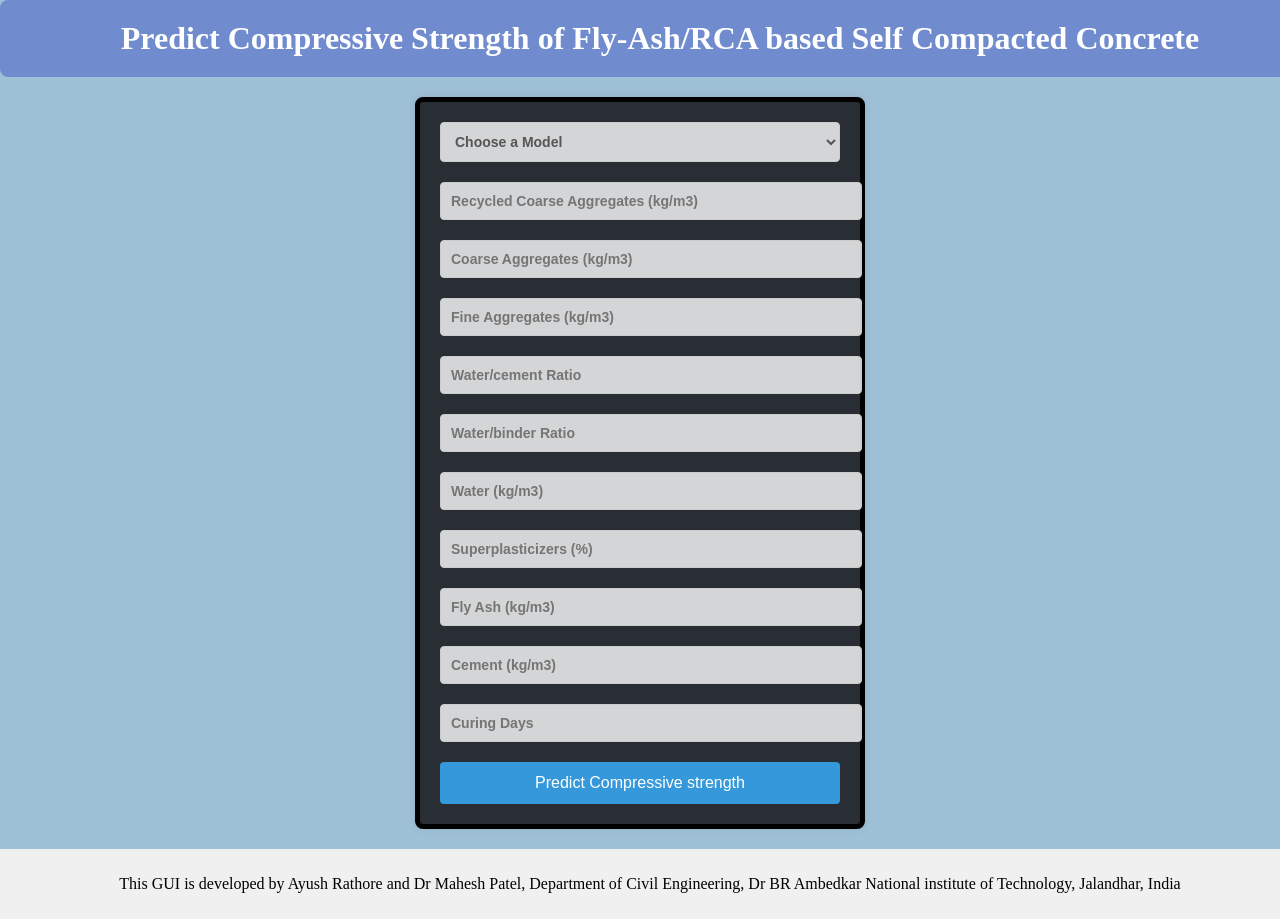
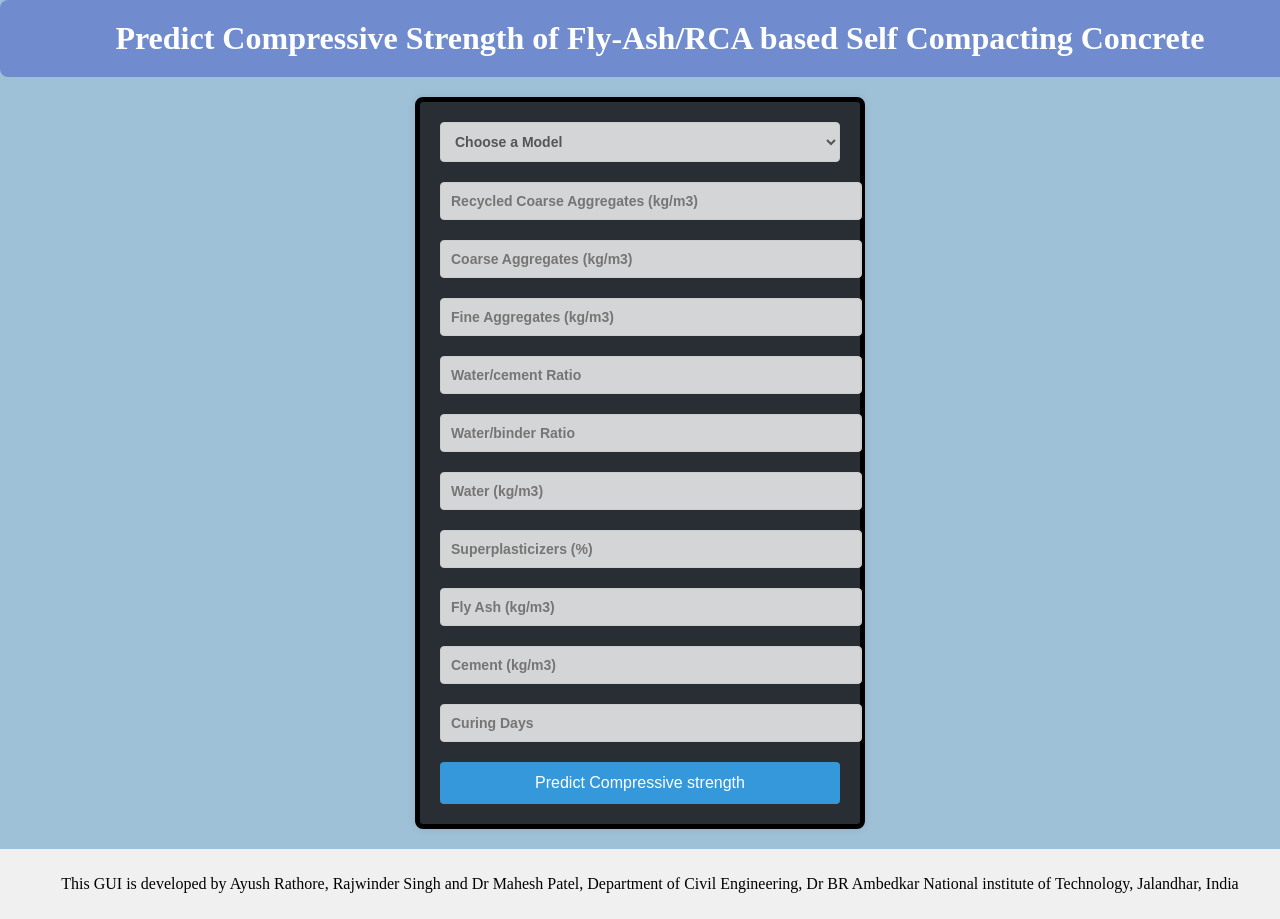
Before and after one commit to ayushrathore111/flyash-gui, a Flask app: page / in a window 1280 px wide. Run offline with Flask 3, Linux system fonts and the light colour scheme; parts of the project's set-up code (start-up, migrations or seed data) failed here and were passed over.

Commit message:
Update index.html

```diff
--- a/templates/index.html
+++ b/templates/index.html
@@ -13,7 +13,7 @@
 
 <body>
   <div class="login">
-    <h1>Predict Compressive Strength of Fly-Ash/RCA based Self Compacted Concrete </h1>
+    <h1>Predict Compressive Strength of Fly-Ash/RCA based Self Compacting Concrete </h1>
   </div>
 
  <div class="login-container">
@@ -73,7 +73,7 @@
  </div>
 </div>
 <footer>
-    <p>This GUI is developed by Ayush Rathore and Dr Mahesh Patel, Department of Civil Engineering, Dr BR Ambedkar National institute of Technology, Jalandhar, India</p>
+    <p>This GUI is developed by Ayush Rathore, Rajwinder Singh and Dr Mahesh Patel, Department of Civil Engineering, Dr BR Ambedkar National institute of Technology, Jalandhar, India</p>
 		</footer>
 </body>
 
```
